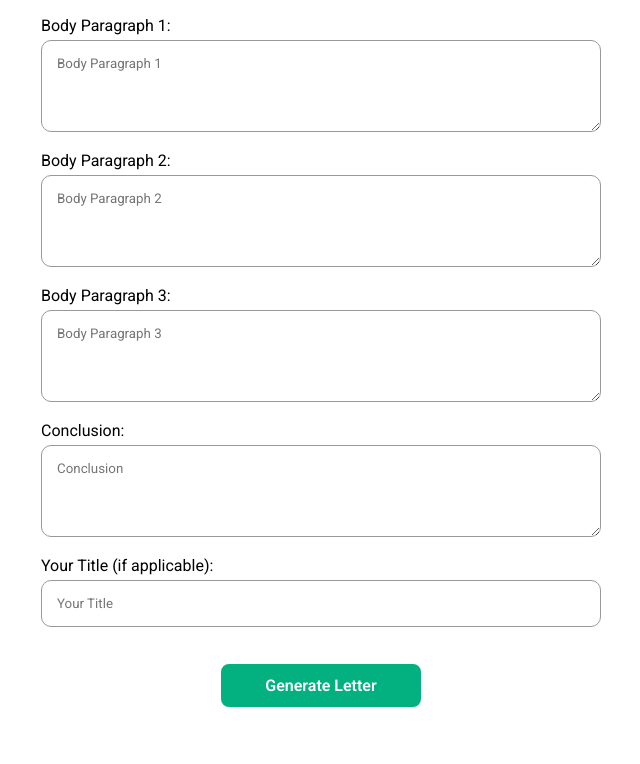
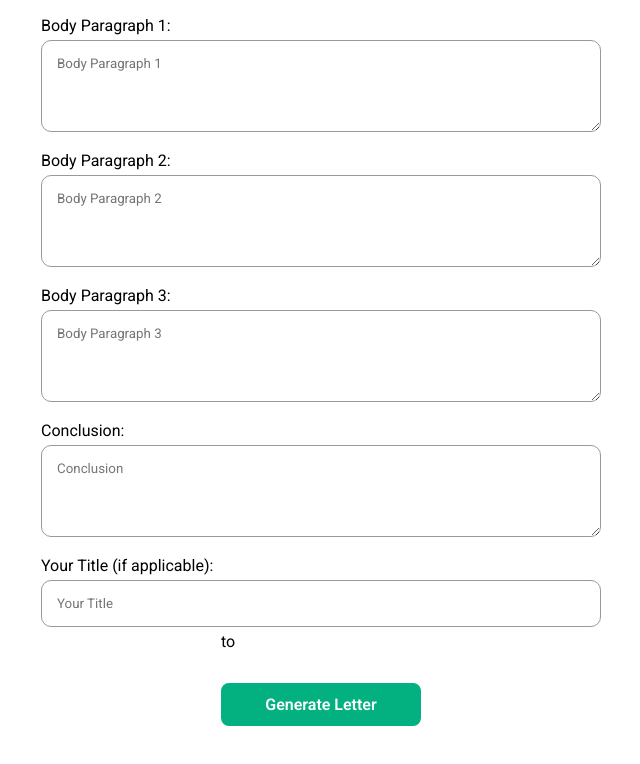
Before and after one commit to sonu-shivcharan/formal-letter-template, a plain HTML site: page index.html in a window 1280 px wide. Shown: the part 1578-2342 px from the top of the page, without its empty margins (319-959 px from the left). Drawn offline with Linux system fonts and the light colour scheme.

Commit message:
update index.html

```diff
--- a/index.html
+++ b/index.html
@@ -78,7 +78,7 @@
             <label for="your-title">Your Title (if applicable):</label>
             <input type="text" id="your-title" name="your-title" placeholder="Your Title">
             <div style="max-width:200px;margin:auto">
-              <a href="#letter"><button type="submit">Generate Letter</button></a>
+              <a>to<button type="submit">Generate Letter</button></a>
             </div>
         </form>
     </div>
```
